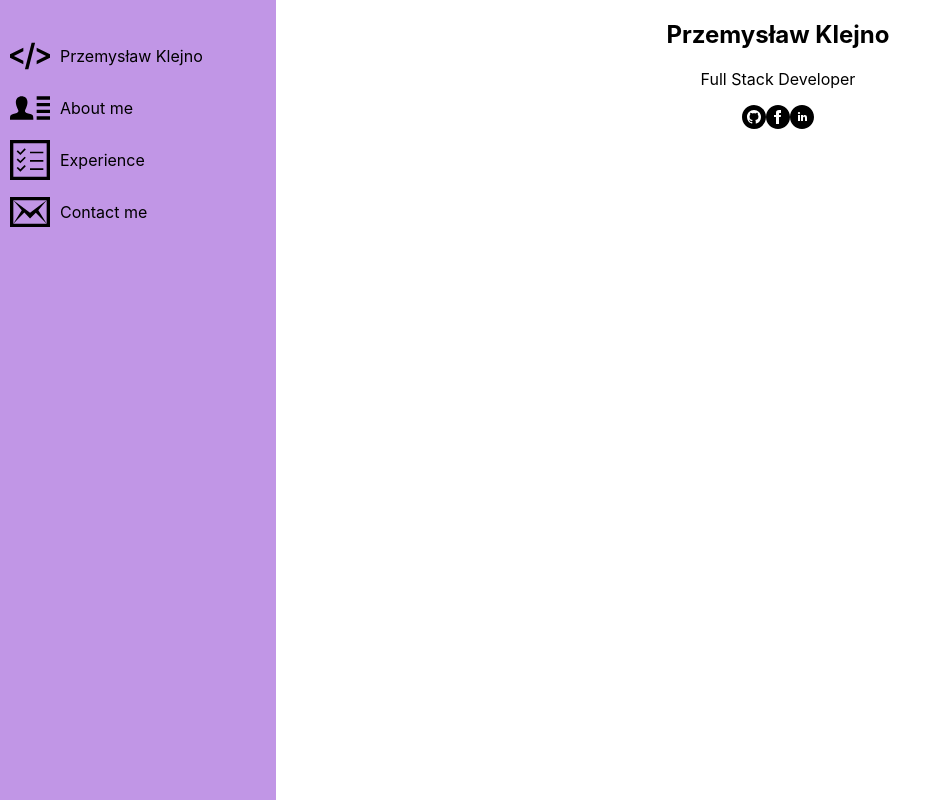
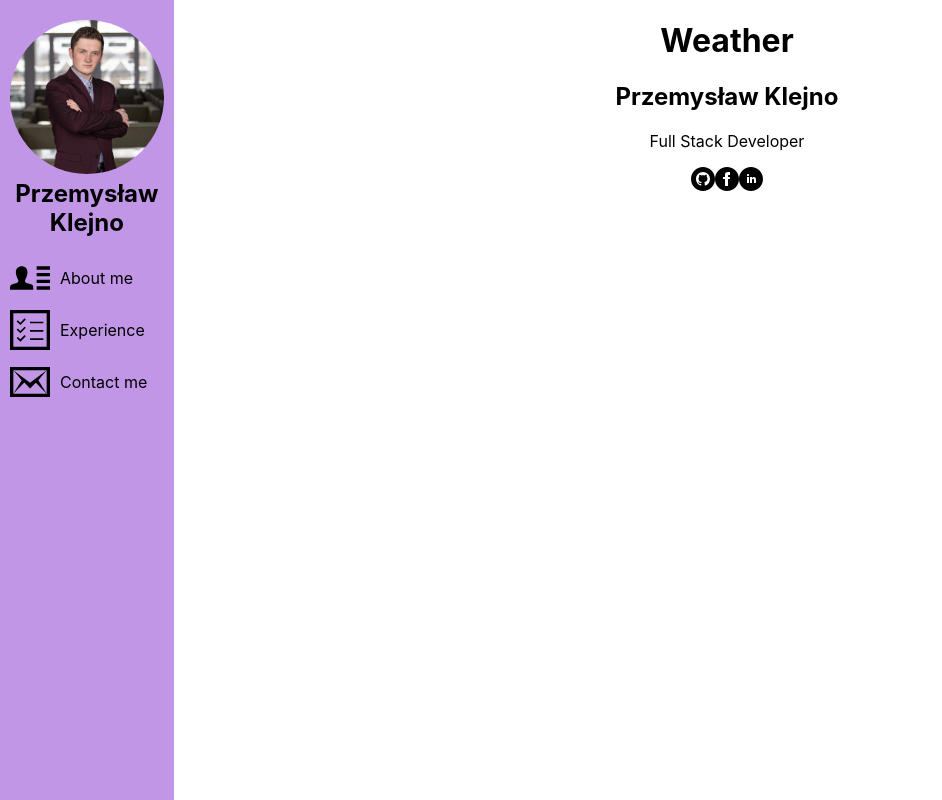
Before and after one commit to pemix09/react-portfolio-final, a React (Create React App) app: page / in a window 1280 px wide. Shown: the top 800 px of the page, without its empty margins (0-942 px from the left). Built offline with nearby package versions, Linux system fonts and the light colour scheme.

Commit message:
nice nav bar!

```diff
--- /dev/null
+++ b/src/features/nav-bar/components/desktop-nav-bar.tsx
@@ -0,0 +1,20 @@
+import classes from "../nav-bar.module.css";
+import ImageItem from "./image-item";
+import ProfilePiture from "../../../assets/profil.png";
+import DesktopNavItems from "./desktop-nav-items";
+
+export default function DesktopNavBar(): JSX.Element {
+  return (
+    <nav
+      id={desktopNavBarId}
+      className={`${classes.NavBar} ${classes.NavBarBackground}`}
+    >
+      <ImageItem
+        src={ProfilePiture}
+        alt={"My profile picture"} />
+      <DesktopNavItems/>
+    </nav>
+  );
+}
+
+export const desktopNavBarId = "desktopNavBarId";
--- a/src/features/nav-bar/widgets/desktop-nav-bar.tsx
+++ b/src/features/nav-bar/components/desktop-nav-items.tsx
@@ -1,23 +1,15 @@
-import classes from "../nav-bar.module.css";
 import NavItem from "./nav-item";
 import AboutMeIcon from "../../../assets/about.svg";
 import ProjectsIcon from "../../../assets/projects.svg";
 import ContactIcon from "../../../assets/contact.svg";
-import CodingIcon from "../../../assets/codingIcon.svg";
 import { contactSectionId } from "../../sections/contact/contact";
 import { aboutSectionId } from "../../sections/about/about";
 import { experienceSectionId } from "../../sections/experience/experience";
-import { sectionsId } from "../../sections/sections";
+import classes from "../nav-bar.module.css";
 
-export default function DesktopNavBar(): JSX.Element {
+export default function DesktopNavItems() {
   return (
-    <nav
-      id={desktopNavBarId}
-      className={`${classes.NavBar} ${classes.NavBarBackground}`}>
-      <NavItem
-        title="Przemysław Klejno"
-        iconPath={CodingIcon}
-        pageId={sectionsId}/>
+    <div className={classes.DesktopNavBarItems}>
       <NavItem
         title="About me"
         iconPath={AboutMeIcon}
@@ -33,8 +25,6 @@ export default function DesktopNavBar(): JSX.Element {
         iconPath={ContactIcon}
         pageId={contactSectionId}
       />
-    </nav>
+    </div>
   );
 }
-
-export const desktopNavBarId = "desktopNavBarId";
--- /dev/null
+++ b/src/features/nav-bar/components/image-item.tsx
@@ -0,0 +1,19 @@
+import classes from "../nav-bar.module.css";
+
+export type ImageItemProps = {
+    src: string;
+    alt: string;
+};
+
+export default function ImageItem(props: ImageItemProps) {
+  return (
+    <div className={classes.headshotContainer}>
+      <img
+        className={classes.headshot}
+        src={props.src}
+        alt={props.alt}
+      />
+      <h2 className={classes.headshotTitle}>Przemysław Klejno</h2>
+    </div>
+  );
+}
--- a/src/features/nav-bar/nav-bar.module.css
+++ b/src/features/nav-bar/nav-bar.module.css
@@ -13,16 +13,24 @@
 .NavBar{
     padding-left: 10px;
     padding-right: 10px;
-    padding-top: 30px;
+    padding-top: 20px;
     position: fixed;
     left: 0;
     top: 0;
-    width: 20vw;
+    width: 12vw;
     display: flex;
     flex-direction: column;
-    align-items: flex-start;
+    align-items: center;
     height: 100vh;
 }
+.DesktopNavBarItems {
+    display: flex;
+    flex-direction: column;
+    width:inherit;
+    gap: 5;
+    margin: 10px;
+}
+
 .MobileNavBar {
     display: flex;
     flex-direction: row;
@@ -65,3 +73,19 @@
     top: 0px;
     width: 100%;
 }
+
+.headshot{
+    width:100%;
+    border-radius: 50%;
+    border: 5px solid var(--bg_color);
+}
+
+.headshotContainer{
+    display:flex;
+    align-items: center;
+    flex-direction: column;
+}
+
+.headshotTitle{
+    margin: 5px;
+}
--- a/src/features/nav-bar/nav-bar.tsx
+++ b/src/features/nav-bar/nav-bar.tsx
@@ -1,6 +1,6 @@
 import useIsMobile from '../../hooks/useIsMobile';
-import DesktopNavBar from './widgets/desktop-nav-bar';
-import MobileNavBar from './widgets/mobile-nav-bar';
+import DesktopNavBar from './components/desktop-nav-bar';
+import MobileNavBar from './components/mobile-nav-bar';
 import classes from "./nav-bar.module.css";
 import useIsAbsoluteAppBar from '../../hooks/useAbsoluteAppBar';
 
--- a/src/features/sections/sections.tsx
+++ b/src/features/sections/sections.tsx
@@ -2,8 +2,9 @@ import useIsMobile from "../../hooks/useIsMobile";
 import About from "./about/about";
 import Contact from "./contact/contact";
 import Experience from "./experience/experience";
+import Weather from "./weather/weather";
 import classes from "./sections.module.css";
-import { desktopNavBarId } from "../nav-bar/widgets/desktop-nav-bar";
+import { desktopNavBarId } from "../nav-bar/components/desktop-nav-bar";
 import { useWindowSize } from "../../hooks/useWindowSize";
 
 export default function Sections() {
@@ -29,6 +30,7 @@ export default function Sections() {
         }}
         id={sectionsId}
         className="classes.SectionsDiv">
+      <Weather />
       <About />
       <Experience />
       <Contact />
--- /dev/null
+++ b/src/features/sections/weather/weather.tsx
@@ -0,0 +1,7 @@
+export default function Weather() {
+    return (
+        <div>
+            <h1>Weather</h1>
+        </div>
+    );
+}
--- a/src/index.css
+++ b/src/index.css
@@ -1,3 +1,4 @@
+
 :root {
   --background-color: orange;
 }
```
Also changed, not shown: package.json (+5 -2 lines), src/assets/profil.png (added), src/features/nav-bar/components/logo-item.tsx (renamed from src/features/nav-bar/widgets/logo-item.tsx), src/features/nav-bar/components/mobile-nav-bar.tsx (renamed from src/features/nav-bar/widgets/mobile-nav-bar.tsx), src/features/nav-bar/components/nav-item.tsx (renamed from src/features/nav-bar/widgets/nav-item.tsx).
